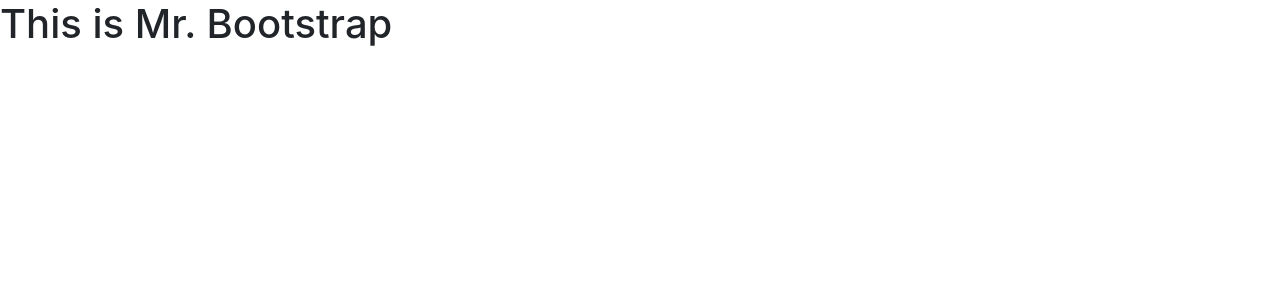
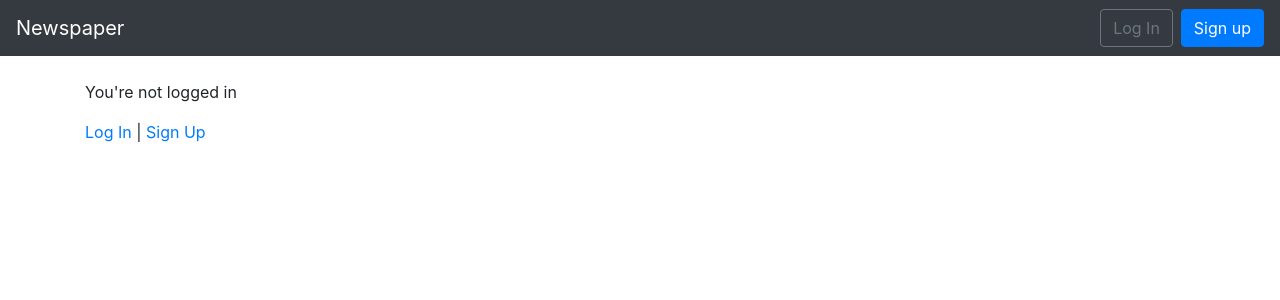
Before and after one commit to codingEzio/code_py_book_django_for_beginners, a Django app: page / in a window 1280 px wide. Shown: the top 300 px of the page. Run offline with Django 3.2, Linux system fonts and the light colour scheme; some libraries are stand-ins or nearby versions.

Commit message:
Beautify a bit

```diff
--- a/chapter08/templates/base.html
+++ b/chapter08/templates/base.html
@@ -7,18 +7,53 @@
         <!-- Bootstrap CSS -->
         <link rel="stylesheet" href="https://stackpath.bootstrapcdn.com/bootstrap/4.1.3/css/bootstrap.min.css" integrity="sha384-MCw98/SFnGE8fJT3GXwEOngsV7Zt27NXFoaoApmYm81iuXoPkFOJwJ8ERdknLPMO" crossorigin="anonymous">
 
-    <title>Newspaper App (sort of)</title>
-
+        <title>
+            {% block title %}
+                Newspaper App (sort of)
+            {% endblock title %}
+        </title>
     </head>
     <body>
-
-    <h1>This is Mr. Bootstrap</h1>
+        <nav class="navbar navbar-expand-md navbar-dark bg-dark mb-4 ">
+            <a class="navbar-brand" href="{% url 'home' %}">Newspaper</a>
+            <button class="navbar-toggler" type="button" data-toggle="collapse" data-target="#navbarCollapse" aria-controls="navbarCollapse" aria-expanded="false" aria-label="Toggle navigation">
+            <span class="navbar-toggler-icon"></span>
+            </button>
+            <div class="collapse navbar-collapse" id="navbarCollapse">
+                {% if user.is_authenticated %}
+                <ul class="navbar-nav ml-auto">
+                    <li class="nav-item">
+                        <a class="nav-link dropdown-toggle" href="#" id="userMenu"
+                            data-toggle="dropdown" aria-haspopup="true"
+                            aria-expanded="false">
+                        {{ user.username }}
+                        </a>
+                        <div class="dropdown-menu dropdown-menu-right" aria-labelledby="userMenu">
+                            <a class="dropdown-item"
+                                href="{% url 'password_change'%}">Change password</a>
+                            <div class="dropdown-divider"></div>
+                            <a class="dropdown-item" href="{% url 'logout' %}"> Log Out</a>
+                        </div>
+                    </li>
+                </ul>
+                {% else %}
+                <form class="form-inline ml-auto">
+                    <a href="{% url 'login' %}" class="btn btn-outline-secondary"> Log In</a>
+                    <a href="{% url 'signup' %}" class="btn btn-primary ml-2 ">
+                    Sign up</a>
+                </form>
+                {% endif %}
+            </div>
+        </nav>
+        <div class="container">
+            {% block content %}
+            {% endblock content %}
+        </div>
 
         <!-- Optional JavaScript -->
         <!-- jQuery first, then Popper.js, then Bootstrap JS -->
         <script src="https://code.jquery.com/jquery-3.3.1.slim.min.js" integrity="sha384-q8i/X+965DzO0rT7abK41JStQIAqVgRVzpbzo5smXKp4YfRvH+8abtTE1Pi6jizo" crossorigin="anonymous"></script>
         <script src="https://cdnjs.cloudflare.com/ajax/libs/popper.js/1.14.3/umd/popper.min.js" integrity="sha384-ZMP7rVo3mIykV+2+9J3UJ46jBk0WLaUAdn689aCwoqbBJiSnjAK/l8WvCWPIPm49" crossorigin="anonymous"></script>
         <script src="https://stackpath.bootstrapcdn.com/bootstrap/4.1.3/js/bootstrap.min.js" integrity="sha384-ChfqqxuZUCnJSK3+MXmPNIyE6ZbWh2IMqE241rYiqJxyMiZ6OW/JmZQ5stwEULTy" crossorigin="anonymous"></script>
-
     </body>
 </html>
```
Lines whose indentation alone changed are shown as unchanged.
